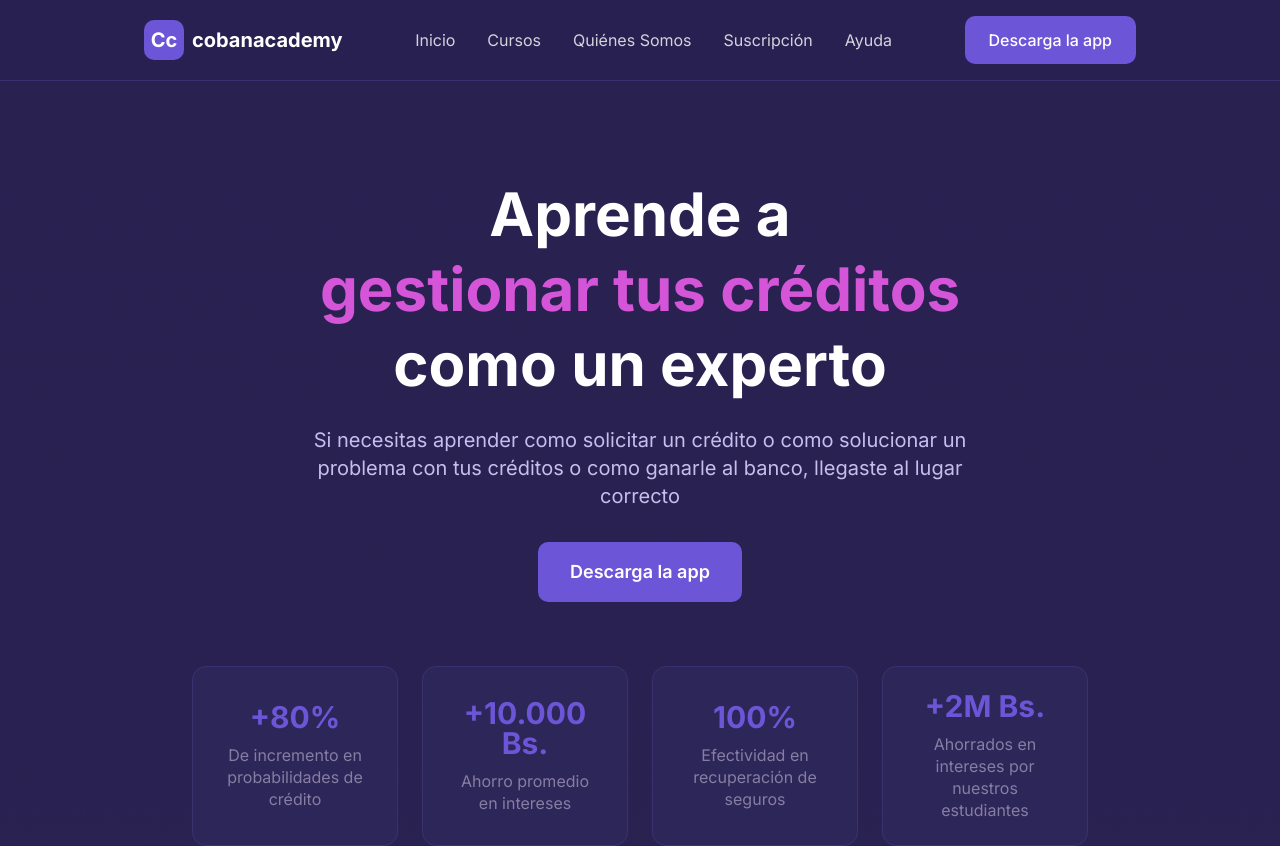
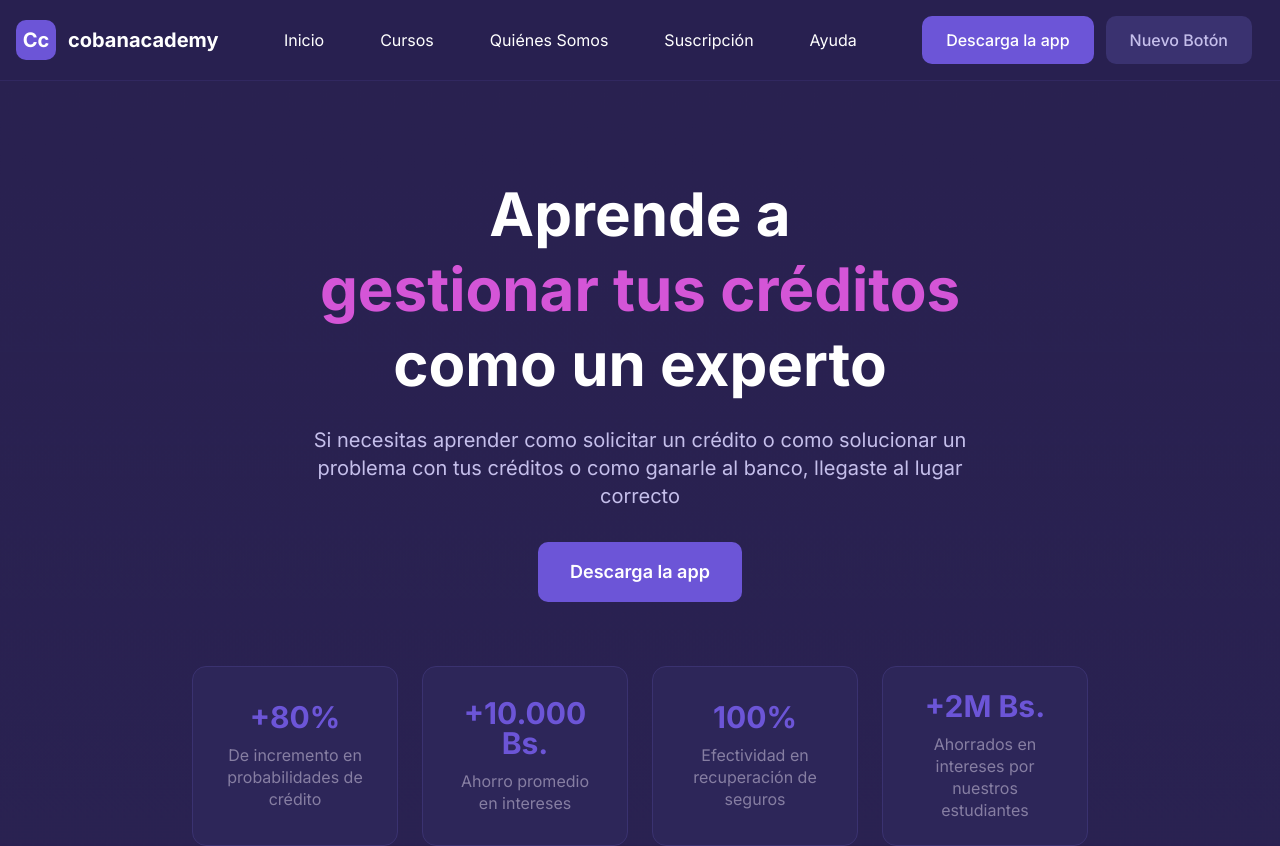
Before and after one commit to CobanAcademy/Proyecto-Landing-Page, a Next.js app: page / in a window 1280 px wide. Shown: the top 846 px of the page. Built offline with nearby package versions, Linux system fonts and the light colour scheme.

Commit message:
Version 3 de enero oficial

```diff
--- a/src/components/layout/Header.tsx
+++ b/src/components/layout/Header.tsx
@@ -1,53 +1,163 @@
-// landing-app/src/components/layout/Header.tsx
-import React from 'react';
+// components/layout/Header.tsx
+'use client';
+
+import { useState, useEffect } from 'react';
 import Link from 'next/link';
 
 const Header = () => {
+  const [isMenuOpen, setIsMenuOpen] = useState(false);
+  const [scrolled, setScrolled] = useState(false);
+
+  // Efecto para scroll y cerrar menú en resize
+  useEffect(() => {
+    const handleScroll = () => {
+      setScrolled(window.scrollY > 10);
+    };
+
+    const handleResize = () => {
+      if (window.innerWidth >= 1024) {
+        setIsMenuOpen(false);
+      }
+    };
+
+    window.addEventListener('scroll', handleScroll);
+    window.addEventListener('resize', handleResize);
+
+    return () => {
+      window.removeEventListener('scroll', handleScroll);
+      window.removeEventListener('resize', handleResize);
+    };
+  }, []);
+
   return (
-    <header className="sticky top-0 z-50 bg-background/90 backdrop-blur-sm border-b border-border">
-      <nav className="container-custom py-4">
-        <div className="flex items-center justify-between">
-          {/* Logo y marca */}
-          <div className="flex items-center space-x-2">
+    <>
+      <header className={`sticky top-0 z-50 transition-all duration-300 ${
+        scrolled
+          ? 'bg-background/95 backdrop-blur-md border-b border-border shadow-lg'
+          : 'bg-background/90 backdrop-blur-sm border-b border-border/50'
+      }`}>
+        <div className="container mx-auto px-4">
+          <div className="flex items-center justify-between h-16 md:h-20">
+
+            {/* LOGO - IZQUIERDA */}
+            <div className="flex items-center flex-shrink-0">
+              <Link href="/" className="flex items-center space-x-3">
                 <div className="h-10 w-10 bg-primary rounded-lg flex items-center justify-center">
                   <span className="font-bold text-xl">Cc</span>
                 </div>
-            <span className="text-xl font-bold text-foreground">cobanacademy</span>
-          </div>
-
-          {/* Navegación Desktop */}
-          <div className="hidden md:flex items-center space-x-8">
-            <Link href="/" className="text-foreground/80 hover:text-foreground transition-colors">
-              Inicio
-            </Link>
-            <Link href="/cursos" className="text-foreground/80 hover:text-foreground transition-colors">
-              Cursos
-            </Link>
-            <Link href="/quienes-somos" className="text-foreground/80 hover:text-foreground transition-colors">
-              Quiénes Somos
-            </Link>
-            <Link href="/suscripcion" className="text-foreground/80 hover:text-foreground transition-colors">
-              Suscripción
-            </Link>
-            <Link href="/ayuda" className="text-foreground/80 hover:text-foreground transition-colors">
-              Ayuda
+                <span className="text-xl font-bold text-foreground hidden sm:inline">
+                  cobanacademy
+                </span>
               </Link>
             </div>
 
-          {/* Botón CTA */}
-          <button className="btn-primary">
+            {/* NAVEGACIÓN DESKTOP - CENTRO */}
+            <div className="hidden lg:flex items-center justify-center flex-1">
+              <nav className="flex items-center space-x-1 lg:space-x-2 xl:space-x-8">
+                <Link href="/" className="nav-link px-3 py-2">Inicio</Link>
+                <Link href="/cursos" className="nav-link px-3 py-2">Cursos</Link>
+                <Link href="/quienes-somos" className="nav-link px-3 py-2">Quiénes Somos</Link>
+                <Link href="/suscripcion" className="nav-link px-3 py-2">Suscripción</Link>
+                <Link href="/ayuda" className="nav-link px-3 py-2">Ayuda</Link>
+              </nav>
+            </div>
+
+            {/* BOTONES + HAMBURGUESA - DERECHA */}
+            <div className="flex items-center space-x-2 md:space-x-3">
+              {/* BOTONES CTA */}
+              <div className="hidden sm:flex items-center space-x-2 md:space-x-3">
+                <button className="btn-primary px-3 py-2 text-sm md:px-4 md:py-2.5 md:text-base whitespace-nowrap">
                   Descarga la app
                 </button>
+                <button className="btn-secondary px-3 py-2 text-sm md:px-4 md:py-2.5 md:text-base whitespace-nowrap">
+                  Nuevo Botón
+                </button>
+              </div>
 
-          {/* Menú móvil */}
-          <button className="md:hidden text-foreground">
+              {/* BOTÓN HAMBURGUESA */}
+              <button
+                onClick={() => setIsMenuOpen(!isMenuOpen)}
+                className="lg:hidden p-2 rounded-lg hover:bg-secondary transition-colors ml-2"
+                aria-label={isMenuOpen ? "Cerrar menú" : "Abrir menú"}
+              >
+                {isMenuOpen ? (
+                  <svg className="w-6 h-6" fill="none" stroke="currentColor" viewBox="0 0 24 24">
+                    <path strokeLinecap="round" strokeLinejoin="round" strokeWidth={2} d="M6 18L18 6M6 6l12 12" />
+                  </svg>
+                ) : (
                   <svg className="w-6 h-6" fill="none" stroke="currentColor" viewBox="0 0 24 24">
                     <path strokeLinecap="round" strokeLinejoin="round" strokeWidth={2} d="M4 6h16M4 12h16M4 18h16" />
                   </svg>
+                )}
+              </button>
+            </div>
+          </div>
+
+          {/* MENÚ MÓVIL DESPLEGABLE */}
+          {isMenuOpen && (
+            <div className="lg:hidden border-t border-border">
+              <div className="py-4">
+                <nav className="flex flex-col space-y-2">
+                  <Link
+                    href="/"
+                    onClick={() => setIsMenuOpen(false)}
+                    className="nav-link-mobile"
+                  >
+                    Inicio
+                  </Link>
+                  <Link
+                    href="/cursos"
+                    onClick={() => setIsMenuOpen(false)}
+                    className="nav-link-mobile"
+                  >
+                    Cursos
+                  </Link>
+                  <Link
+                    href="/quienes-somos"
+                    onClick={() => setIsMenuOpen(false)}
+                    className="nav-link-mobile"
+                  >
+                    Quiénes Somos
+                  </Link>
+                  <Link
+                    href="/suscripcion"
+                    onClick={() => setIsMenuOpen(false)}
+                    className="nav-link-mobile"
+                  >
+                    Suscripción
+                  </Link>
+                  <Link
+                    href="/ayuda"
+                    onClick={() => setIsMenuOpen(false)}
+                    className="nav-link-mobile"
+                  >
+                    Ayuda
+                  </Link>
+
+                  {/* BOTONES EN MÓVIL */}
+                  <div className="flex flex-col space-y-3 pt-4 mt-4 border-t border-border/50">
+                    <button className="btn-primary w-full py-3">
+                      Descarga la app
+                    </button>
+                    <button className="btn-secondary w-full py-3">
+                      Nuevo Botón
                     </button>
                   </div>
                 </nav>
+              </div>
+            </div>
+          )}
+        </div>
       </header>
+
+      {/* Overlay para fondo cuando menú está abierto */}
+      {isMenuOpen && (
+        <div
+          className="fixed inset-0 bg-black/20 z-40 lg:hidden"
+          onClick={() => setIsMenuOpen(false)}
+        />
+      )}
+    </>
   );
 };
 
--- a/src/components/sections/Testimonials.tsx
+++ b/src/components/sections/Testimonials.tsx
@@ -1,4 +1,4 @@
-// landing-app/src/components/sections/TestimonialsSection.tsx (con auto-play)
+
 'use client';
 
 import React, { useRef, useState, useEffect } from 'react';
@@ -61,7 +61,7 @@ const TestimonialsSection = () => {
     setIsDragging(true);
     setStartX(e.pageX - carouselRef.current.offsetLeft);
     setScrollLeft(carouselRef.current.scrollLeft);
-    setAutoPlay(false);
+    //setAutoPlay(false);
   };
 
   const handleMouseLeave = () => {
@@ -71,7 +71,7 @@ const TestimonialsSection = () => {
   const handleMouseUp = () => {
     setIsDragging(false);
     // Reactivar auto-play después de 10 segundos
-    setTimeout(() => setAutoPlay(true), 5000);
+    //setTimeout(() => setAutoPlay(true), 5000);
   };
 
   const handleMouseMove = (e: React.MouseEvent) => {
@@ -89,7 +89,7 @@ const TestimonialsSection = () => {
 
     setStartX(e.touches[0].pageX - carouselRef.current.offsetLeft);
     setScrollLeft(carouselRef.current.scrollLeft);
-    setAutoPlay(false);
+    //setAutoPlay(false);
   };
 
   const handleTouchMove = (e: React.TouchEvent) => {
@@ -239,7 +239,7 @@ const TestimonialsSection = () => {
                 key={index}
                 onClick={() => {
                   scrollToIndex(index);
-                  setAutoPlay(false);
+                  //setAutoPlay(false);
                 }}
                 className={`w-2 h-2 rounded-full transition-all ${
                   index === currentIndex
@@ -263,7 +263,7 @@ const TestimonialsSection = () => {
               </svg>
             </button>
 
-            <button
+            {/* <button
               onClick={() => setAutoPlay(!autoPlay)}
               className="p-2 rounded-full bg-[#3A3270] hover:bg-[#6C55D7] transition-colors"
               aria-label={autoPlay ? "Pausar carrusel" : "Reproducir carrusel"}
@@ -278,7 +278,7 @@ const TestimonialsSection = () => {
                   <path strokeLinecap="round" strokeLinejoin="round" strokeWidth={2} d="M21 12a9 9 0 11-18 0 9 9 0 0118 0z" />
                 </svg>
               )}
-            </button>
+            </button> */}
 
             <button
               onClick={handleNext}
```
Also changed, not shown: src/app/globals.css (line endings or trailing spaces). Lines whose indentation alone changed are shown as unchanged.
